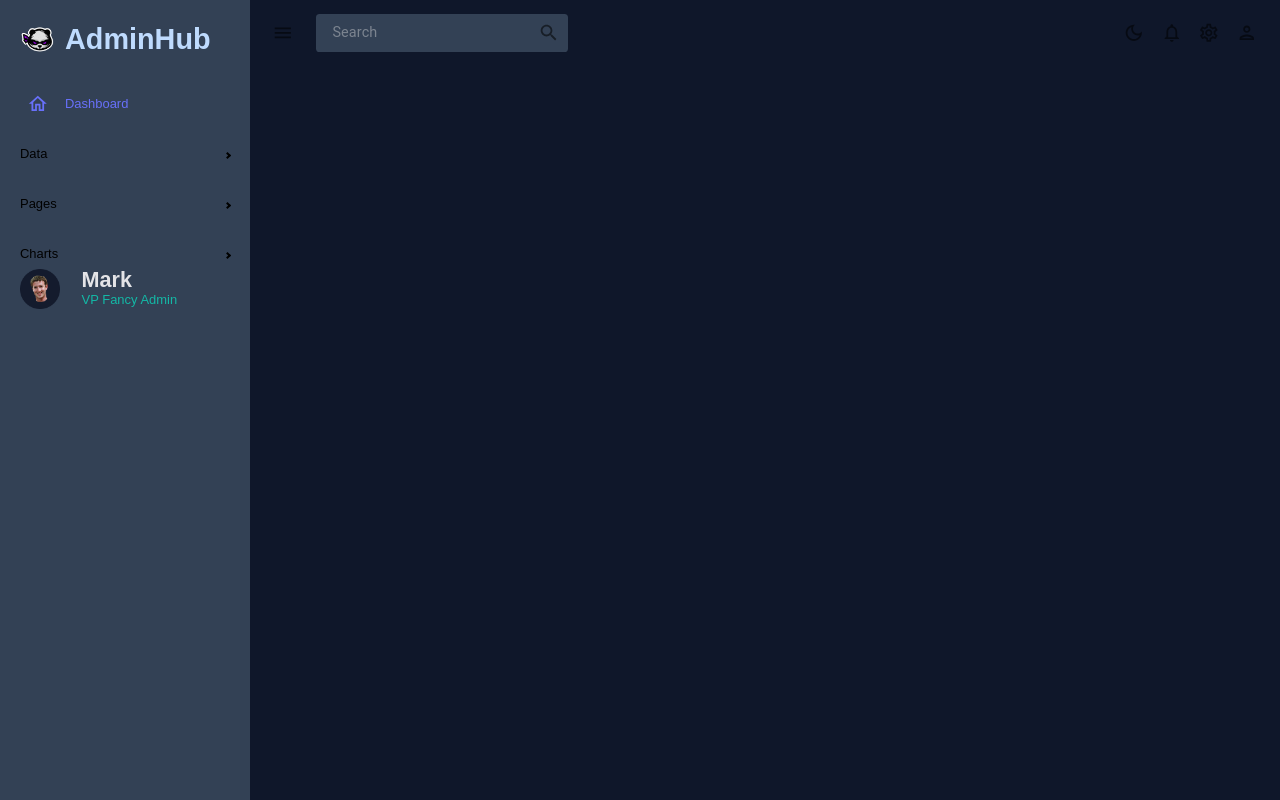
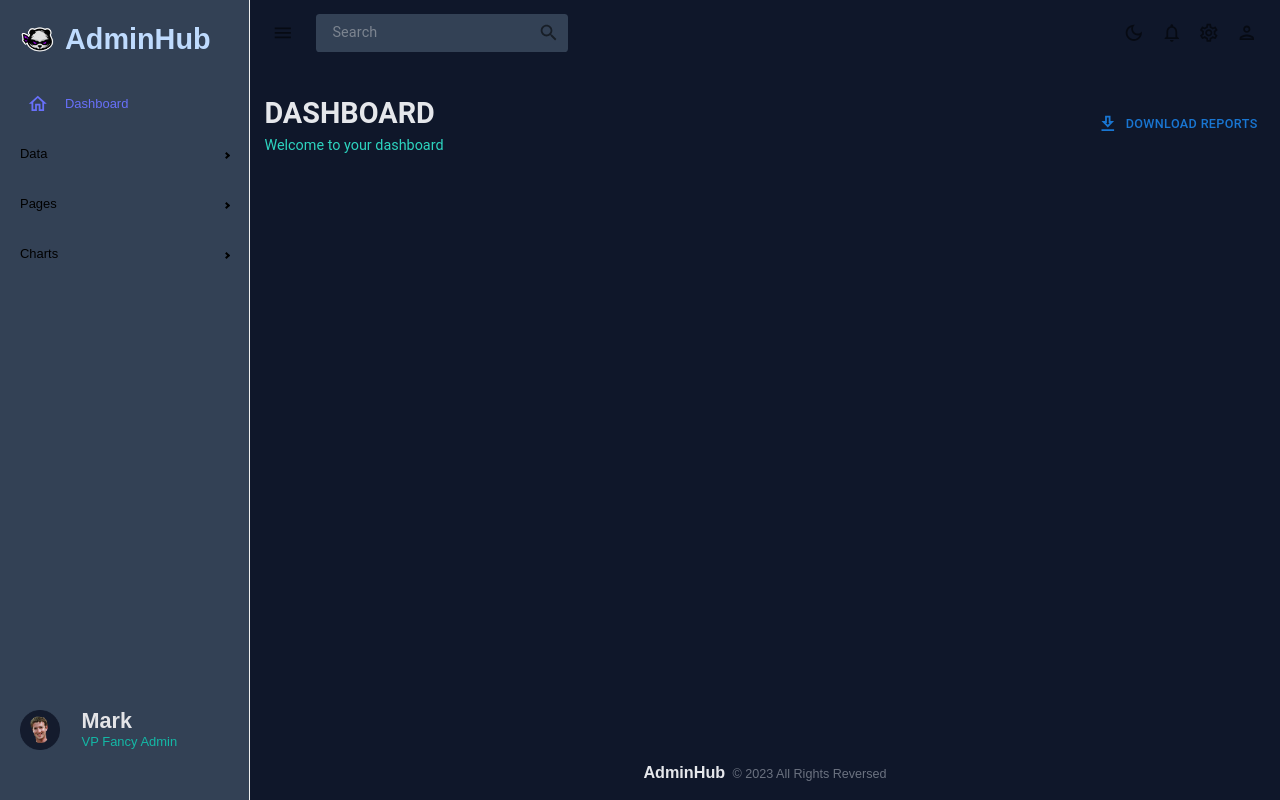
Before and after one commit to dexter2k8/complete-dashboard-nextjs, a Next.js app: page / in a window 1280 px wide. Built offline with nearby package versions, Linux system fonts and the light colour scheme.

Commit message:
header and footer done

```diff
--- /dev/null
+++ b/src/components/Header.tsx
@@ -0,0 +1,21 @@
+import { MenuContext } from "@/hook/menuContext";
+import { memo, useContext } from "react";
+
+interface IHeaderProps {
+  title: string;
+  subtitle: string;
+}
+
+function Header({ title, subtitle }: IHeaderProps) {
+  const { isDark, setIsDark } = useContext(MenuContext);
+  return (
+    <div>
+      <h2 className={`font-['Roboto'] font-bold leading-tight" ${isDark ? "text-gray-200" : "text-gray-700"}`}>
+        {title}
+      </h2>
+      <h5 className={`font-['Roboto'] ${isDark ? "text-teal-400" : "text-teal-700"}`}>{subtitle}</h5>
+    </div>
+  );
+}
+
+export default memo(Header);
--- /dev/null
+++ b/src/features/Footer.tsx
@@ -0,0 +1,14 @@
+import { MenuContext } from "@/hook/menuContext";
+import { memo, useContext } from "react";
+
+function Footer() {
+  const { isDark } = useContext(MenuContext);
+  return (
+    <footer className="text-center text-gray-500 text-sm">
+      <span className={`${isDark ? "text-gray-200" : "text-gray-800"} font-bold text-lg mr-2`}>AdminHub</span>&copy;{" "}
+      {new Date().getFullYear()} All Rights Reversed
+    </footer>
+  );
+}
+
+export default memo(Footer);
--- /dev/null
+++ b/src/features/Layout.tsx
@@ -0,0 +1,34 @@
+import { ReactNode, memo, useContext } from "react";
+import Head from "next/head";
+import Navbar from "./Navbar";
+import Footer from "@/features/Footer";
+import ProSidebar from "./ProSidebar";
+import { MenuContext } from "@/hook/menuContext";
+
+interface ILayoutProps {
+  children: ReactNode;
+}
+
+function Layout({ children }: ILayoutProps) {
+  const { isDark } = useContext(MenuContext);
+  return (
+    <>
+      <Head>
+        <title>Admin Dashboard</title>
+        <meta name="description" content="Admin Dashboard with NextJS" />
+        <meta name="viewport" content="width=device-width, initial-scale=1" />
+        <link rel="icon" href="/favicon.ico" />
+      </Head>
+      <div className="flex">
+        <ProSidebar />
+        <div className={`h-screen w-full flex flex-col p-4 ${isDark ? "bg-slate-900" : "bg-slate-100"}`}>
+          <Navbar />
+          <main className="flex-grow">{children}</main>
+          <Footer />
+        </div>
+      </div>
+    </>
+  );
+}
+
+export default memo(Layout);
--- a/src/features/Navbar.tsx
+++ b/src/features/Navbar.tsx
@@ -15,7 +15,7 @@ function Navbar() {
   const { isDark, setIsDark } = useContext(MenuContext);
   const { collapseSidebar } = useProSidebar();
   return (
-    <div className="flex justify-between">
+    <div className="flex items-center gap-2 sm:justify-between flex-col sm:flex-row">
       <div className="flex gap-4">
         <IconButton onClick={() => collapseSidebar()}>
           <MenuOutlinedIcon />
--- a/src/features/ProSidebar.tsx
+++ b/src/features/ProSidebar.tsx
@@ -38,17 +38,13 @@ function ProSidebar() {
   };
 
   return (
-    <Sidebar
-      style={{ border: "none" }}
-      backgroundColor={`${isDark ? "#334155" : "#cbd5e1"}`}
-      rootStyles={styledSidebar}
-    >
+    <Sidebar className="border-none" backgroundColor={`${isDark ? "#334155" : "#cbd5e1"}`} rootStyles={styledSidebar}>
       <Menu>
         <MenuItem icon={<PandaIcon />} className="my-4 [&_a.ps-menu-button]:cursor-default">
           <h2 className={`font-semibold ${isDark ? "text-blue-200" : "text-blue-500"}`}>AdminHub</h2>
         </MenuItem>
       </Menu>
-      <Menu style={{ overflowY: "auto", maxHeight: "80vh" }}>
+      <Menu className="overflow-y-auto h-[calc(100vh-11rem)]">
         <MenuItem
           icon={<HomeOutlinedIcon />}
           active={selected === "Dashboard"}
--- a/src/pages/_app.tsx
+++ b/src/pages/_app.tsx
@@ -1,21 +1,17 @@
-import Head from "next/head";
 import "@/styles/globals.css";
 import type { AppProps } from "next/app";
 import MenuProvider from "@/hook/menuContext";
 import { ProSidebarProvider } from "react-pro-sidebar";
+import Layout from "@/features/Layout";
 
 export default function App({ Component, pageProps }: AppProps) {
   return (
     <>
-      <Head>
-        <title>Admin Dashboard</title>
-        <meta name="description" content="Admin Dashboard with NextJS" />
-        <meta name="viewport" content="width=device-width, initial-scale=1" />
-        <link rel="icon" href="/favicon.ico" />
-      </Head>
       <MenuProvider>
         <ProSidebarProvider>
-          <Component {...pageProps} />
+          <Layout>
+            <Component {...pageProps} />
+          </Layout>
         </ProSidebarProvider>
       </MenuProvider>
     </>
--- a/src/pages/index.tsx
+++ b/src/pages/index.tsx
@@ -1,16 +1,21 @@
-import ProSidebar from "@/features/ProSidebar";
-import Navbar from "@/features/Navbar";
+import Header from "@/components/Header";
+import { Button } from "@mui/material";
+import { memo, useContext } from "react";
+
+import DownloadOutlinedIcon from "@mui/icons-material/DownloadOutlined";
 import { MenuContext } from "@/hook/menuContext";
-import { useContext } from "react";
 
-export default function Home() {
+function Home() {
   const { isDark } = useContext(MenuContext);
   return (
-    <div className="flex">
-      <ProSidebar />
-      <main className={`p-4 duration-300 ${isDark ? "bg-slate-900" : "bg-slate-100"} w-full h-screen`}>
-        <Navbar />
-      </main>
+    <div className="flex items-center justify-between my-11">
+      <Header title="DASHBOARD" subtitle="Welcome to your dashboard" />
+      <Button className={`${isDark ? "bg-indigo-900 text-gray-200" : "bg-indigo-300 text-gray-800"} font-bold h-11`}>
+        <DownloadOutlinedIcon className="mr-2" />
+        Download Reports
+      </Button>
     </div>
   );
 }
+
+export default memo(Home);
--- a/src/styles/globals.css
+++ b/src/styles/globals.css
@@ -3,6 +3,7 @@
 @tailwind utilities;
 
 @import url("https://fonts.googleapis.com/css2?family=Source+Sans+Pro:wght@400;600;700&display=swap");
+@import url("https://fonts.googleapis.com/css2?family=Roboto:wght@400;700&display=swap");
 
 * {
   margin: 0;
```
